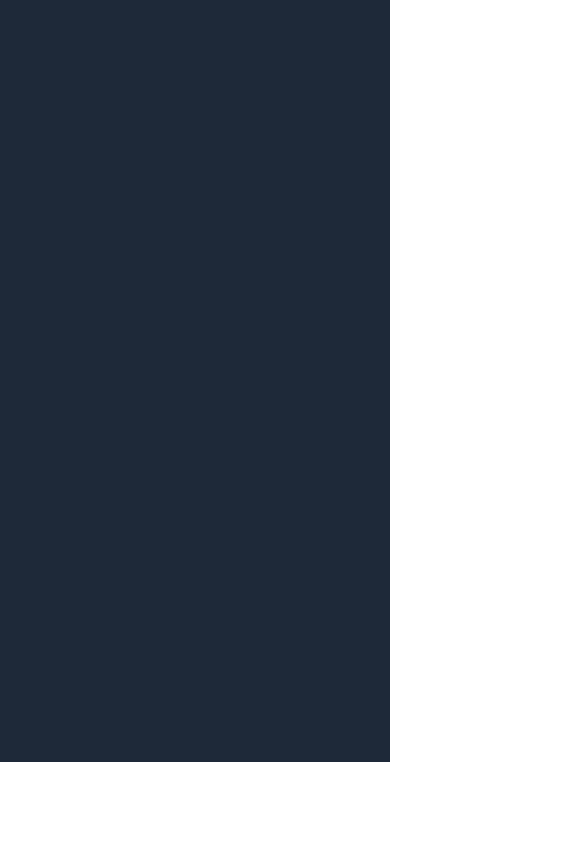
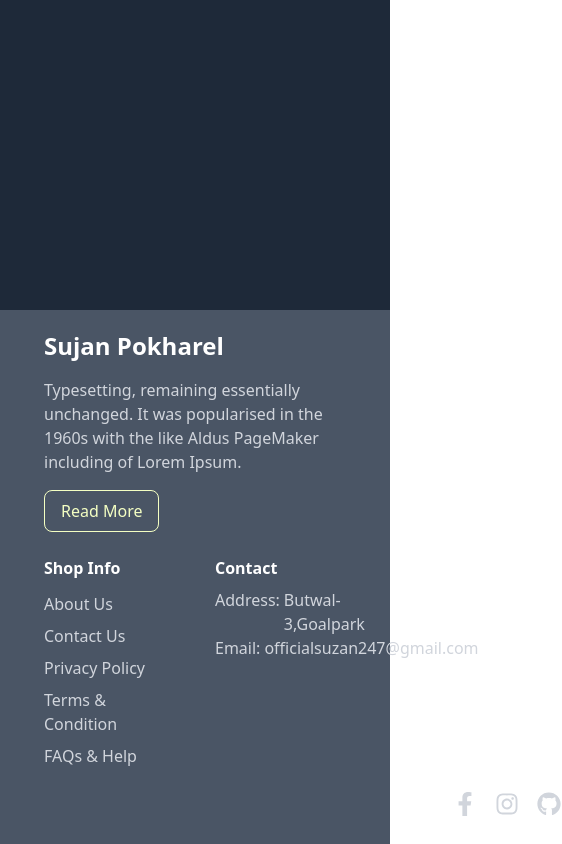
Before and after one commit to SUJANPOKHAREL07/Sujan_portfolio, a React (Vite) app: page / in a window 390 px wide. Shown: the part 3537-4381 px from the top of the page, 562 px wide, since content can reach past the window. Before the commit the page ends 4299 px from the top, so only its background shows below. Built offline with nearby package versions, Linux system fonts and the light colour scheme.

Commit message:
footer done

```diff
--- a/src/Pages/contact.tsx
+++ b/src/Pages/contact.tsx
@@ -36,7 +36,7 @@
   };
 
   return (
-   <div className=" w-full bg-gray-800  ">
+   <div className=" w-full bg-gray-800 h-screen ">
      <h2 className="text-4xl font-bold text-white mb-3 flex justify-center ">Contact Me</h2>
      <div className="  grid grid-cols-2    ">
 
--- a/src/Pages/footer.tsx
+++ b/src/Pages/footer.tsx
@@ -1,12 +1,67 @@
+import { FaFacebookF, FaGithub, FaInstagram } from "react-icons/fa"
+
 const Footer=()=>{
     return(
         <>
-        <footer className="bg-gray-800 h-screen w-full">
-            <div className="">
 
-            </div>
+        <footer className="bg-gray-600 text-gray-300 p-5 w-full ">
+      <div className="container  px-6 lg:px-16 flex flex-col lg:flex-row items-start lg:items-center">
+        {/* Left Section */}
+        <div className="mb-6 lg:mb-0">
+          <h2 className="text-[#FFF]  text-2xl font-bold">Sujan Pokharel</h2>
 
-        </footer>
+          <p className="mt-4 max-w-md">
+            Typesetting, remaining essentially unchanged. It was popularised in
+            the 1960s with the like Aldus PageMaker including of Lorem Ipsum.
+          </p>
+          <button className="mt-4 border border-[#F4FFC3] text-[#F4FFC3] px-4 py-2 rounded-lg hover:bg-[#A9C46C] hover:text-gray-900">
+            Read More
+          </button>
+        </div>
+
+        {/* Center Section */}
+        <div className="grid grid-cols-2 lg:grid-cols-3 gap-10">
+          <div>
+            <h3 className="text-white font-semibold mb-3">Shop Info</h3>
+            <ul className="space-y-2">
+              <li>About Us</li>
+              <li>Contact Us</li>
+              <li>Privacy Policy</li>
+              <li>Terms & Condition</li>
+              <li>FAQs & Help</li>
+            </ul>
+          </div>
+
+          <div className="w-full ">
+            <h3 className="text-white font-semibold mb-2">Contact</h3>
+             <div className="flex space-x-1">  <label htmlFor="">Address:</label>
+            <p>Butwal-3,Goalpark</p></div>
+          <div className="flex space-x-1">  <label htmlFor="">Email:</label>
+            <p>officialsuzan247@gmail.com</p></div>
+
+          </div>
+        </div>
+      </div>
+
+      {/* Social Icons */}
+      <div className="flex space-x-4 mt-4 lg:mt-4 ml-[27rem]">
+        <span className="w-10 h-10 flex items-center justify-center border border-white rounded-full ">
+          <a href="https://www.facebook.com/sujanpokharell" target="_blank">
+            <FaFacebookF className="text-2xl" />
+          </a>
+        </span>
+        <span className="w-10 h-10 flex items-center justify-center border border-white rounded-full">
+          <a href="https://www.instagram.com/itssuzan07/" target="_blank">
+            <FaInstagram className="text-2xl" />
+          </a>
+        </span>
+        <span className="w-10 h-10 flex items-center justify-center border border-white rounded-full">
+          <a href="https://github.com/SUJANPOKHAREL07" target="_blank">
+            <FaGithub className="text-2xl" />
+          </a>
+        </span>
+      </div>
+    </footer>
         </>
     )
 }
```
